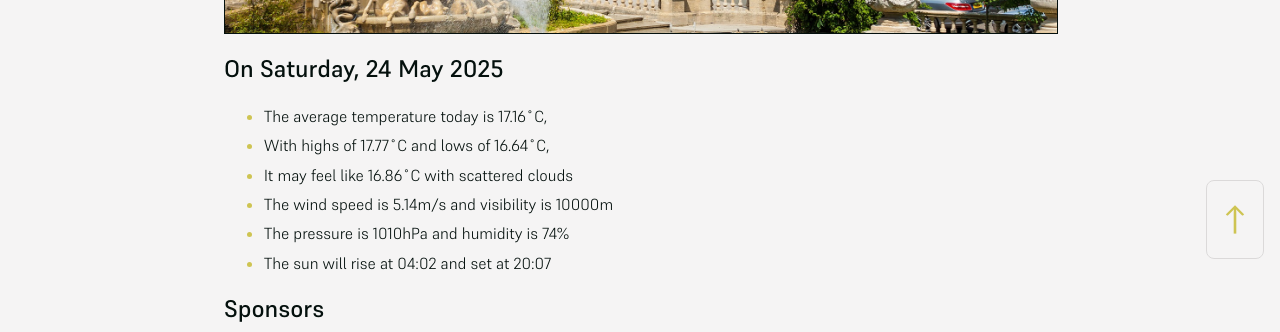
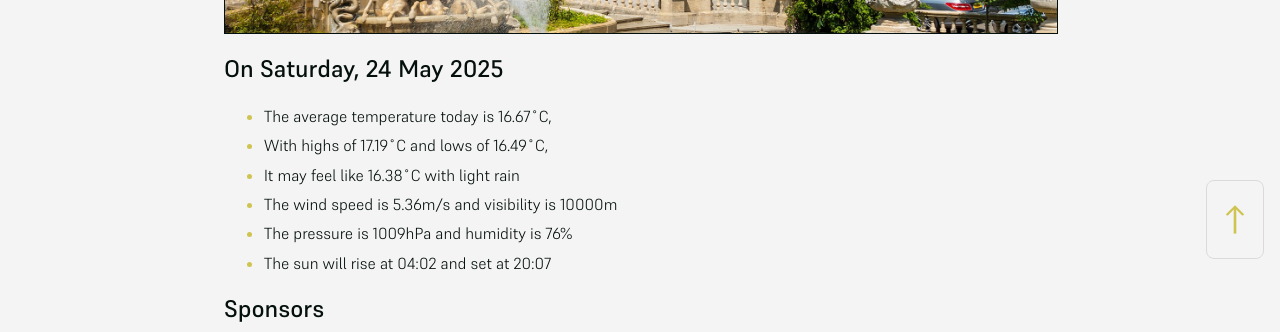
Before and after one commit to mat-0/cheltenham-open-data, a Jekyll site: the page built from index.md, in a window 1280 px wide. Shown: the part 625-957 px from the top of the page. Built offline with Jekyll 4.4.1, drawn with Linux system fonts in a browser that asks for light colours.

Commit message:
Updated 2025-05-24 18:57:50

```diff
--- a/index.md
+++ b/index.md
@@ -10,11 +10,11 @@ seo: Menu
 <!-- weather_marker starts -->
 ## On Saturday, 24 May 2025
 
-- The average temperature today is 17.16˚C,
-- With highs of 17.77˚C and lows of 16.64˚C,
-- It may feel like 16.86˚C with scattered clouds
-- The wind speed is 5.14m/s and visibility is 10000m
-- The pressure is 1010hPa and humidity is 74%
+- The average temperature today is 16.67˚C,
+- With highs of 17.19˚C and lows of 16.49˚C,
+- It may feel like 16.38˚C with light rain
+- The wind speed is 5.36m/s and visibility is 10000m
+- The pressure is 1009hPa and humidity is 76%
 - The sun will rise at 04:02 and set at 20:07
 
 <!-- weather_marker ends -->
```
Also changed, not shown: _data/flood.json (+5 -27 lines), _pages/news.md (+5 -5 lines).
